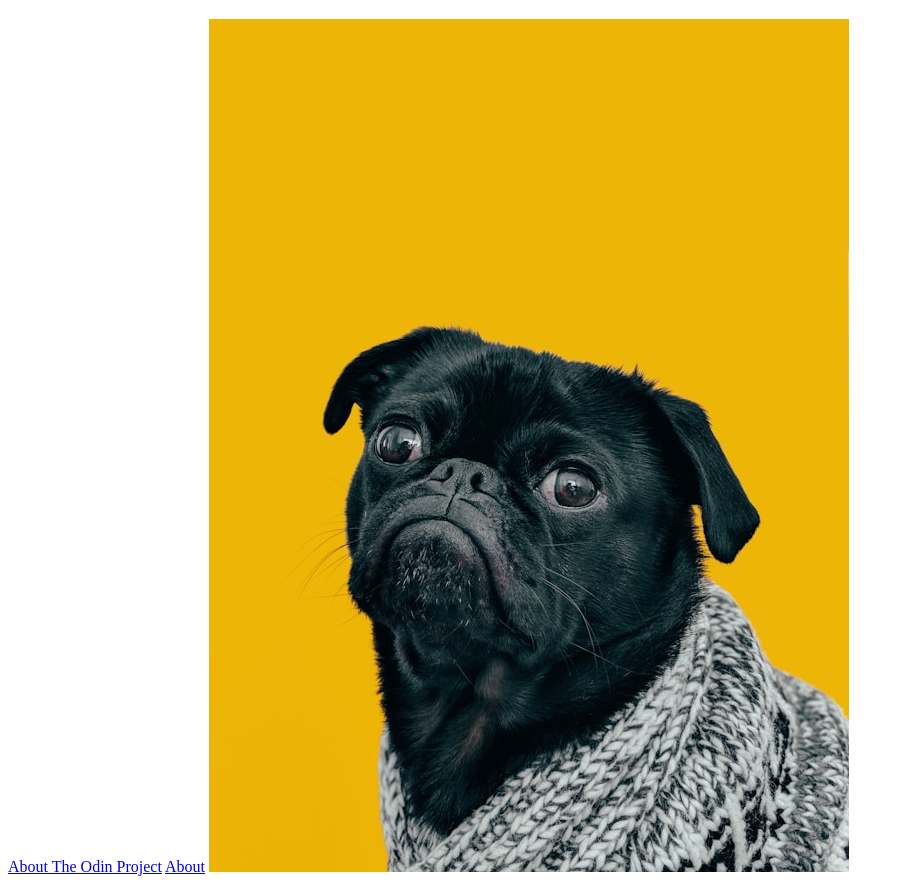
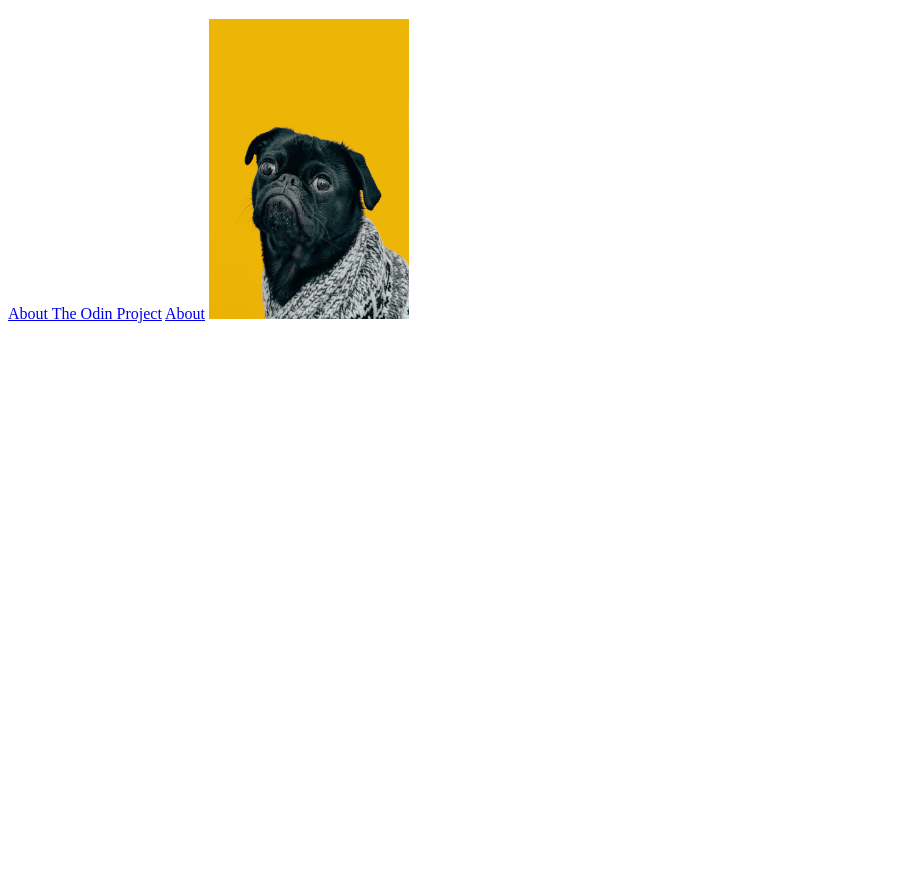
Before and after one commit to spamus12/odin-links-and-images, a plain HTML site: page index.html in a window 1280 px wide. Shown: the part 61-945 px from the top of the page, without its empty margins (0-904 px from the left). After the commit the page ends 800 px from the top, so only its background shows below. Drawn offline with Linux system fonts and the light colour scheme.

Commit message:
Adjusted the image's dimensions

```diff
--- a/index.html
+++ b/index.html
@@ -13,7 +13,7 @@
 
     <a href="./pages/about.html">About</a>
 
-    <img src="./images/dog.jpg" alt="Charles the dog">
+    <img src="./images/dog.jpg" alt="Charles the dog" height="300" width="200">
 
 </body>
 </html>
```
